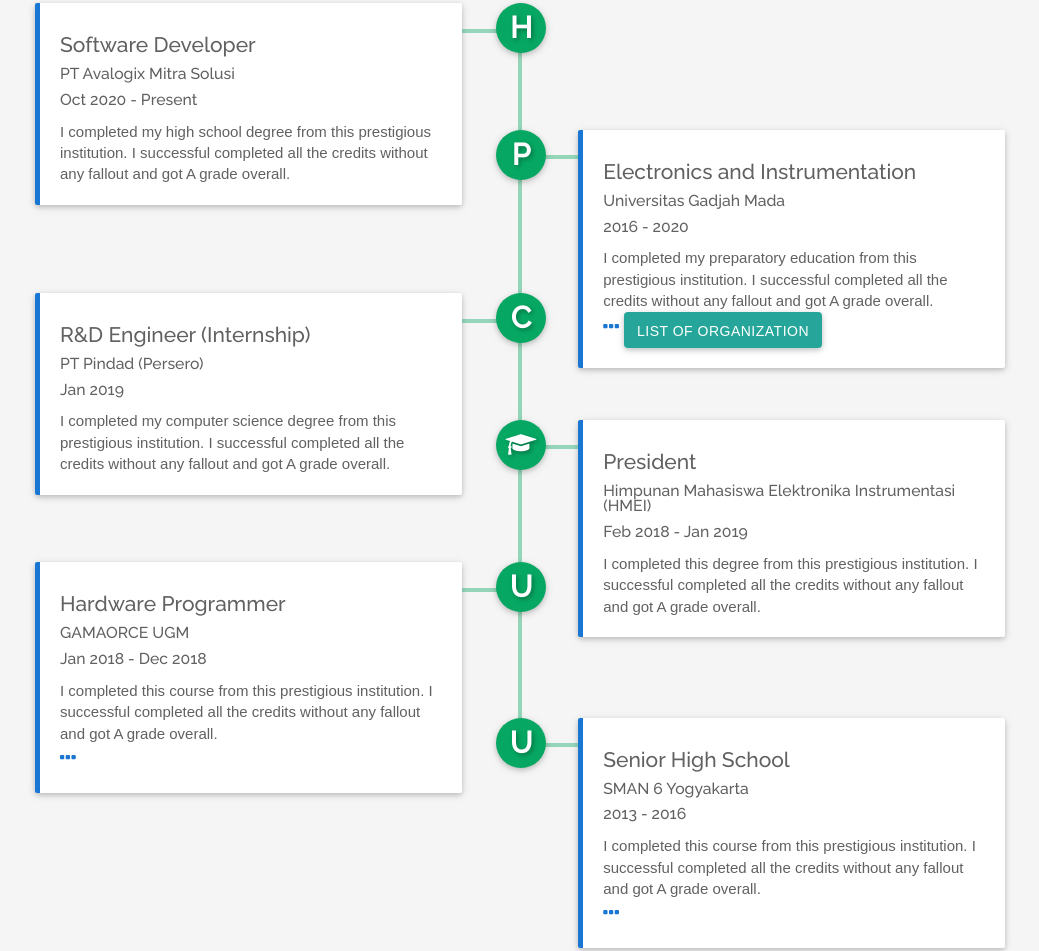
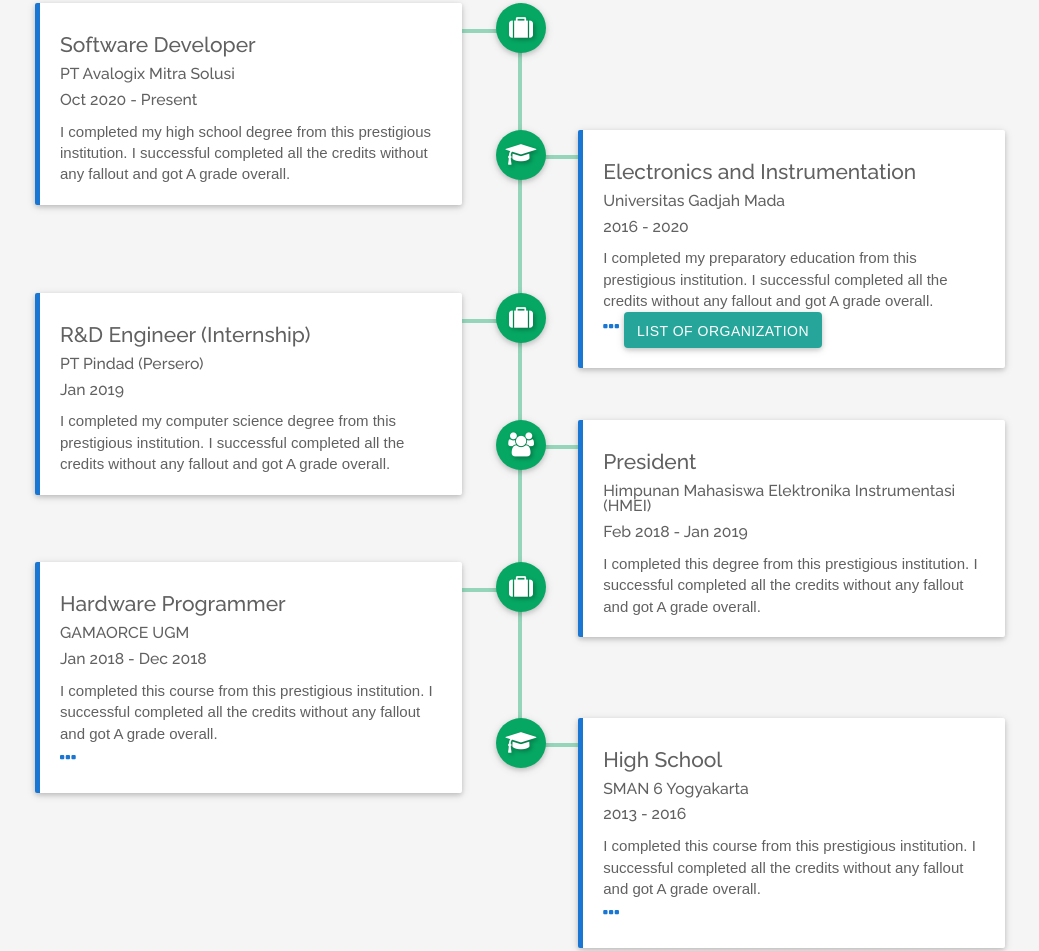
Before and after one commit to hanifmaliki/hanifmaliki.github.io, a plain HTML site: page index.html in a window 1280 px wide. Shown: the part 963-1914 px from the top of the page, without its empty margins (120-1159 px from the left). Drawn offline with Linux system fonts and the light colour scheme; some packages are replaced by stand-ins of ours; animation ran at ten frames a second; a web font is replaced by a local one.

Commit message:
Update index.html

```diff
--- a/index.html
+++ b/index.html
@@ -208,7 +208,7 @@
   </div>
 
   <!--==========================================
-                   EDUCATION & EXPERIENCE
+             EDUCATION & EXPERIENCE
 ===========================================-->
   <section id="education" class="section">
     <div class="container">
@@ -222,7 +222,7 @@
         <div class="timeline-block">
           <!-- DOT -->
           <div class="timeline-dot">
-            <h6>H</h6>
+            <i class="title-icon fa fa-suitcase"></i>
           </div>
           <!-- TIMELINE CONTENT -->
           <div class="card timeline-content">
@@ -251,7 +251,7 @@
         <div class="timeline-block">
           <!-- DOT -->
           <div class="timeline-dot">
-            <h6>P</h6>
+            <i class="fa fa-graduation-cap"></i>
           </div>
           <!-- TIMELINE CONTENT -->
           <div class="card timeline-content">
@@ -287,7 +287,7 @@
         <div class="timeline-block">
           <!-- DOT -->
           <div class="timeline-dot">
-            <h6>C</h6>
+            <i class="title-icon fa fa-suitcase"></i>
           </div>
           <!-- TIMELINE CONTENT -->
           <div class="card timeline-content">
@@ -316,7 +316,7 @@
         <!-- FOURTH TIMELINE -->
         <div class="timeline-block">
           <!-- DOT -->
-          <div class="timeline-dot"><i class="fa fa-graduation-cap"></i></div>
+          <div class="timeline-dot"><i class="title-icon fa fa-group"></i></div>
           <!-- TIMELINE CONTENT -->
           <div class="card timeline-content">
             <div class="card-content">
@@ -344,7 +344,7 @@
         <div class="timeline-block">
           <!-- DOT -->
           <div class="timeline-dot">
-            <h6>U</h6>
+            <i class="title-icon fa fa-suitcase"></i>
           </div>
           <!-- TIMELINE CONTENT -->
           <div class="card timeline-content">
@@ -377,13 +377,13 @@
         <div class="timeline-block">
           <!-- DOT -->
           <div class="timeline-dot">
-            <h6>U</h6>
+            <i class="fa fa-graduation-cap"></i>
           </div>
           <!-- TIMELINE CONTENT -->
           <div class="card timeline-content">
             <div class="card-content">
               <!-- TIMELINE TITLE -->
-              <h6 class="timeline-title">Senior High School</h6>
+              <h6 class="timeline-title">High School</h6>
               <!-- TIMELINE TITLE INFO -->
               <div class="timeline-info">
                 <h6>
```
